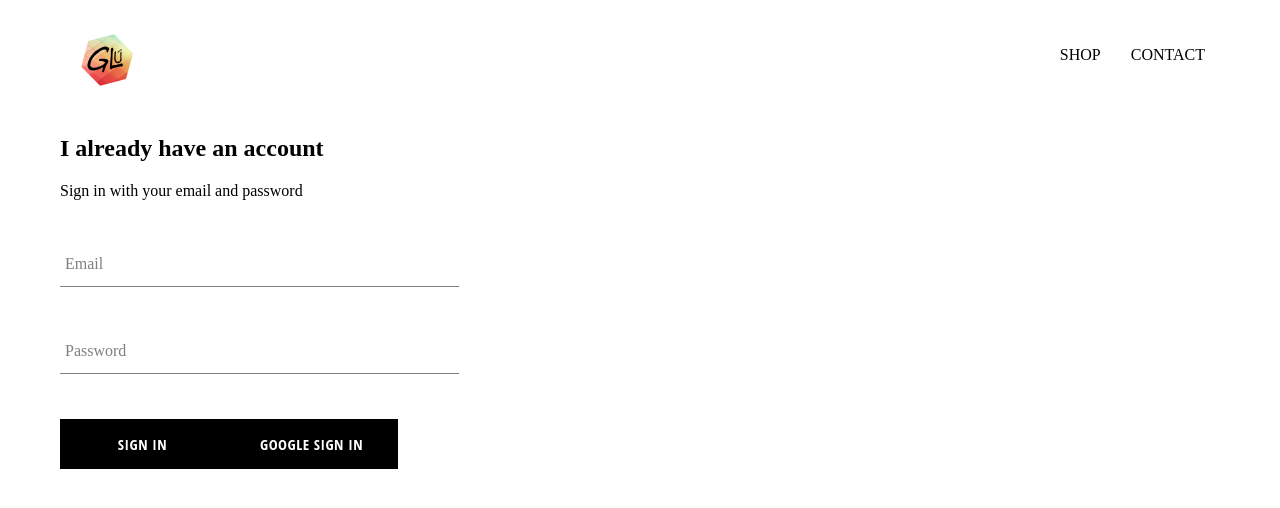
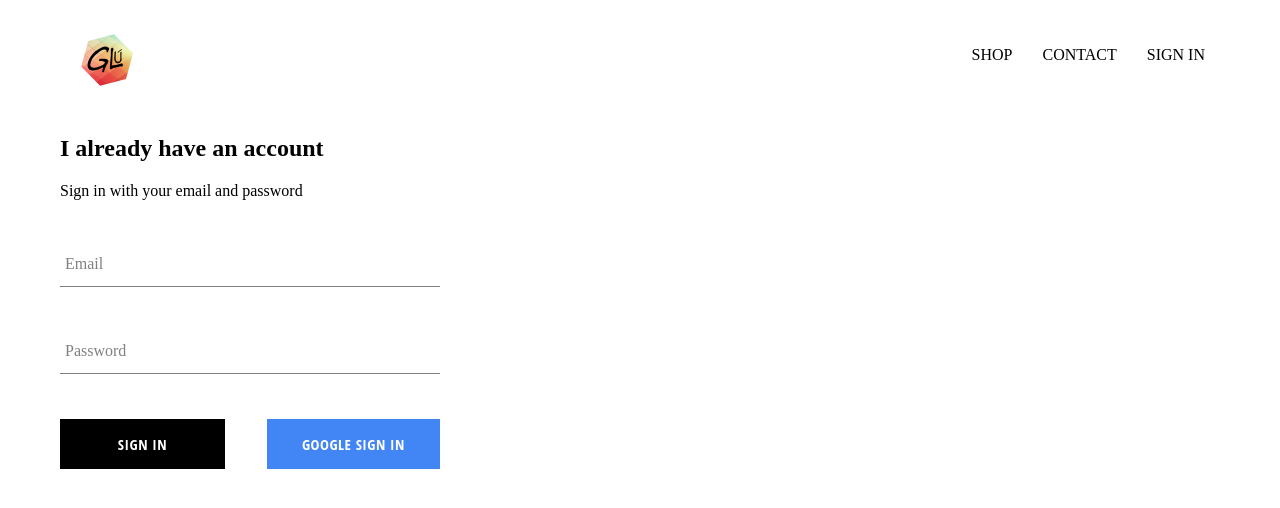
Before and after one commit to Gargar77/glutags, a React (Create React App) app: page /signin in a window 1280 px wide. Shown: the top 508 px of the page. Built offline with nearby package versions, Linux system fonts and the light colour scheme; no server answers; a web font is replaced by a local one.

Commit message:
implemented and styled a sign-in/ signout buttton

```diff
--- a/src/App.css
+++ b/src/App.css
@@ -1,3 +1,7 @@
+* {
+    box-sizing: border-box;
+}
+
 body {
     font-family: 'Dela Gothic One', cursive;
     padding: 20px 60px;
--- a/src/App.js
+++ b/src/App.js
@@ -39,7 +39,7 @@
   render() {
     return (
       <div>
-        <Header />
+        <Header currentUser={this.state.currentUser}/>
         <Switch>
           <Route exact path='/' component={HomePage} />
           <Route path='/shop' component={ShopPage} />
--- a/src/components/custom-button/custom-button.component.jsx
+++ b/src/components/custom-button/custom-button.component.jsx
@@ -2,8 +2,8 @@
 
 import './custom-button.styles.scss';
 
-const CustomButton = ({children, ...otherProps}) => (
-    <button className="custom-button" {...otherProps}>
+const CustomButton = ({children, isGoogleSignIn, ...otherProps}) => (
+    <button className={`${isGoogleSignIn ? 'google-sign-in' : ''} custom-button`} {...otherProps}>
         {children}
     </button>
 );
--- a/src/components/custom-button/custom-button.styles.scss
+++ b/src/components/custom-button/custom-button.styles.scss
@@ -19,4 +19,13 @@
       color: black;
       border: 1px solid black;
     }
+
+    &.google-sign-in {
+      background-color: #4285f4;
+      color: white;
+      &:hover {
+        background-color: #357ae8;
+        border: none;
+      }
+    }
   }
--- a/src/components/header/header.component.jsx
+++ b/src/components/header/header.component.jsx
@@ -1,12 +1,14 @@
 import React from 'react';
 import { Link } from 'react-router-dom';
+
+import { auth } from '../../firebase/firebase.utils';
 
 import { ReactComponent as Logo } from '../../assets/glutags-logo.svg';
 
 import './header.styles.scss';
 
 
-const Header = () => (
+const Header = ({currentUser}) => (
     <div className="header">
         <Link to="/" className="logo-container">
             <Logo className="logo"/>
@@ -18,6 +20,12 @@
             <Link className="option" to="/shop">
                 CONTACT
             </Link>
+            {
+                currentUser ?
+                <div className="option" onClick={()=> auth.signOut()}>SIGN OUT</div>
+                :
+                <Link className="option" to="/signin">SIGN IN</Link>
+            }
         </div>
     </div>
 )
--- a/src/components/header/header.styles.scss
+++ b/src/components/header/header.styles.scss
@@ -24,6 +24,7 @@
 
       .option {
         padding: 10px 15px;
+        cursor: pointer;
       }
     }
   }
--- a/src/components/sign-in/sign-in.component.jsx
+++ b/src/components/sign-in/sign-in.component.jsx
@@ -37,8 +37,10 @@
                 <form onSubmit={this.handleSubmit}>
                     <FormInput name="email" type="email" value={this.state.email} label="Email" handleChange={this.handleChange} required/>
                     <FormInput name="password" type="password" value={this.state.email} label="Password" handleChange={this.handleChange} required/>
-                    <CustomButton type="submit">Sign In</CustomButton>
-                    <CustomButton onClick={signInWithGoogle}>Google Sign In</CustomButton>
+                    <div className="buttons">
+                        <CustomButton type="submit">Sign In</CustomButton>
+                        <CustomButton onClick={signInWithGoogle} isGoogleSignIn>Google Sign In</CustomButton>
+                    </div>
                 </form>
             </div>
         )
--- a/src/components/sign-in/sign-in.styles.scss
+++ b/src/components/sign-in/sign-in.styles.scss
@@ -1,9 +1,14 @@
 .sign-in {
-    width: 30vw;
+    width: 380px;
     display: flex;
     flex-direction: column;
 
     .title {
         margin: 10px 0;
     }
+
+    .buttons {
+        display: flex;
+        justify-content:space-between ;
+    }
 }
```
